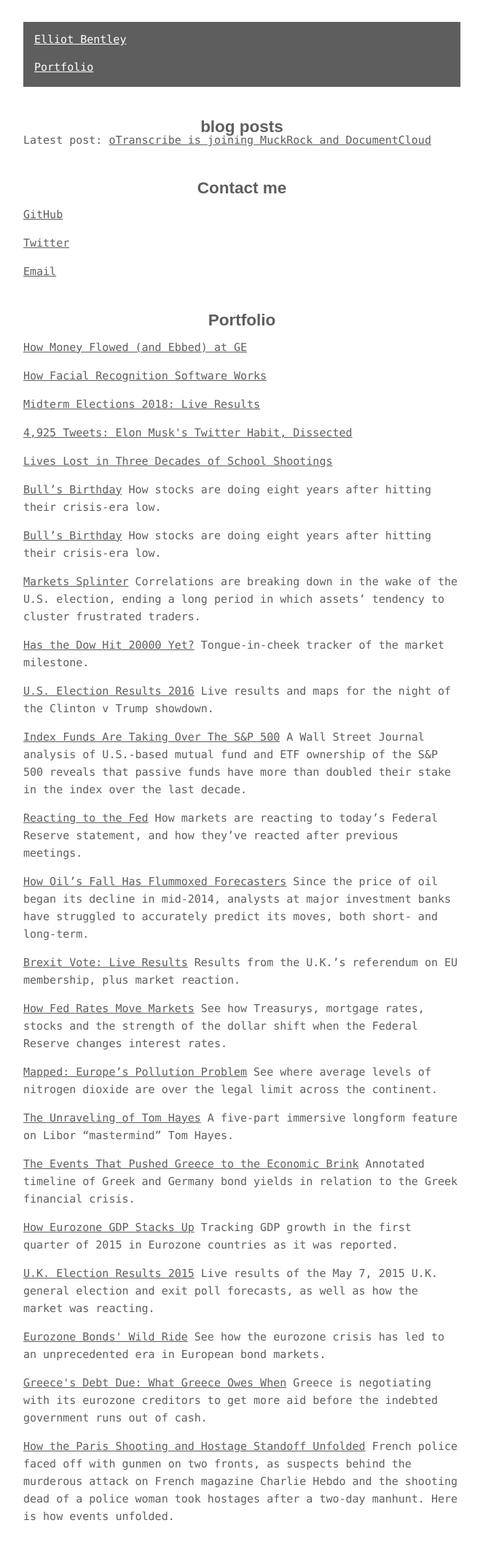
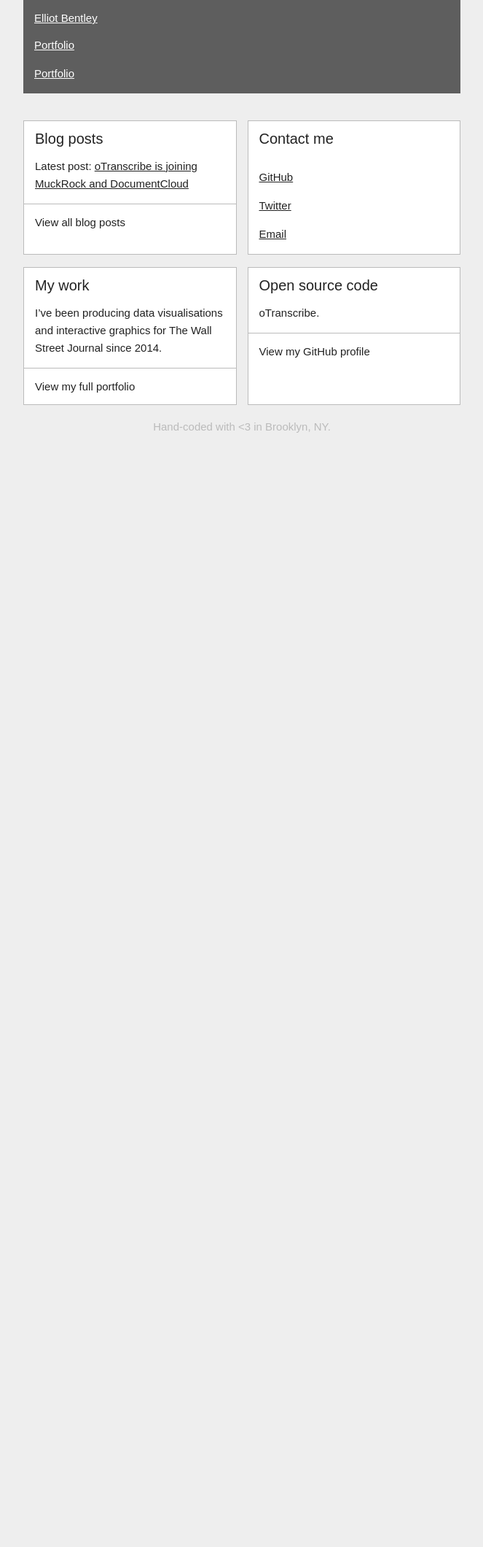
Before and after one commit to ejb/elliotbentley.com, a Jekyll site: the page built from index.html, in a window 1280 px wide. Shown: the whole page at 73% size, without its empty margins (308-971 px from the left). Built offline with Jekyll 4.4.1, drawn with Linux system fonts in a browser that asks for light colours; after the commit the page ends 900 px from its top, so only the background shows below that.

Commit message:
2019 redesign continues

```diff
--- a/_config.yml
+++ b/_config.yml
@@ -6,5 +6,5 @@
 markdown: kramdown
 kramdown:
   input: GFM
-gems:
+plugins:
 - jekyll-redirect-from
--- a/_data/portfolio.json
+++ b/_data/portfolio.json
@@ -1,19 +1,26 @@
 [
   {
     "title": "How Money Flowed (and Ebbed) at GE",
-    "url": "https://www.wsj.com/graphics/how-money-flowed-and-ebbed-at-ge/"
+    "url": "https://www.wsj.com/graphics/how-money-flowed-and-ebbed-at-ge/",
+    "description": "A giant, vertical streamograph rendered using D3.",
+    "major": true
+  },
+  {
+    "title": "Midterm Elections 2018: Live Results",
+    "url": "https://www.wsj.com/graphics/midterm-elections-2018-results/",
+    "description": "I led a team who worked on this results page, plus live graphics embedded within the WSJ homepage, app and election night liveblog. My biggest contribution to the codebase was the ‘Pachinko’, a novel data visualisation that uses animation in a fun way.",
+    "major": true
+  },
+  {
+    "title": "4,925 Tweets: Elon Musk's Twitter Habit, Dissected",
+    "url": "https://graphics.wsj.com/elon-musk-twitter-habit-analysis/",
+    "description": "Does what it says on the tin. I worked closely with Scott and Samarth to find the right format for their analysis. We settled on a trendy ‘tap story’ format with lot of charts and embedded tweets.",
+    "major": true
   },
   {
     "title": "How Facial Recognition Software Works",
-    "url": "https://www.wsj.com/graphics/how-facial-recognition-works/"
-  },
-  {
-    "title": "Midterm Elections 2018: Live Results",
-    "url": "https://www.wsj.com/graphics/midterm-elections-2018-results/"
-  },
-  {
-    "title": "4,925 Tweets: Elon Musk's Twitter Habit, Dissected",
-    "url": "https://graphics.wsj.com/elon-musk-twitter-habit-analysis/"
+    "url": "https://www.wsj.com/graphics/how-facial-recognition-works/",
+    "major": true
   },
   {
     "title": "Lives Lost in Three Decades of School Shootings",
--- a/_layouts/default.html
+++ b/_layouts/default.html
@@ -30,10 +30,10 @@
 
 
         <!-- Custom CSS -->
-        <link rel="stylesheet" href="{{ site.url }}/css/main.css">
+        <link rel="stylesheet" href="/css/main.css">
 
         <!-- syntax highlighting CSS -->
-        <link rel="stylesheet" href="{{ site.url }}/css/syntax.css">
+        <link rel="stylesheet" href="/css/syntax.css">
 
         <!-- Custom font -->
         <script src="//use.edgefonts.net/merriweather.js"></script>
@@ -55,6 +55,11 @@
                         Portfolio
                       </a>
                     </li>
+                    <li>
+                      <a href='#portfolio'>
+                        Portfolio
+                      </a>
+                    </li>
                   </ul>
                 </nav>
               {% else %}
@@ -65,7 +70,11 @@
 
             </div>
 
-                {{ content }}
+            {{ content }}
+
+            <footer>
+              Hand-coded with <3 in Brooklyn, NY.
+            </footer>
 
           </div> <!-- site -->
     </body>
--- a/css/main.css
+++ b/css/main.css
@@ -1,5 +1,6 @@
 /* Eric Meyer's Reset CSS v2.0 - http://cssreset.com */
 html,body,div,span,applet,object,iframe,h1,h2,h3,h4,h5,h6,p,blockquote,pre,a,abbr,acronym,address,big,cite,code,del,dfn,em,img,ins,kbd,q,s,samp,small,strike,strong,sub,tt,var,b,u,i,center,dl,dt,dd,ol,ul,li,fieldset,form,label,legend,table,caption,tbody,tfoot,thead,tr,th,td,article,aside,canvas,details,embed,figure,figcaption,footer,header,hgroup,menu,nav,output,ruby,section,summary,time,mark,audio,video{border:0;font-size:100%;font:inherit;vertical-align:baseline;margin:0;padding:0}article,aside,details,figcaption,figure,footer,header,hgroup,menu,nav,section{display:block}body{line-height:1}ul{list-style:none}blockquote,q{quotes:none}blockquote:before,blockquote:after,q:before,q:after{content:none}table{border-collapse:collapse;border-spacing:0}
+* {box-sizing: border-box;}
 
 /*****************************************************************************/
 /*
@@ -9,15 +10,14 @@
 
 
 body {
-  background-color: #FFF;
-  font-family: Menlo,Monaco,"Andale Mono","lucida console","Courier","Courier New",monospace;
+  background: #eee;
   text-align: left;
   font-size: 15px;
   line-height: 1.3em;
   max-width: 600px;
   margin: 0 auto;
-  padding: 2em 0;
-  color: rgb(94, 94, 94);
+  color: #222;
+  font-family: merriweather, sans-serif;
 }
 
 p,h1,li {
@@ -29,12 +29,6 @@
     font-weight: bold;
 }
 
-h2 {
-    margin-top: 2em;
-    font-weight: bold;
-    font-size: 1.5em;
-    text-align: center;
-}
 
 a {
     color: inherit;
@@ -73,16 +67,97 @@
 
 }
 
-img {
-    max-width: 100%;
-    margin: 0 auto;
-    display: block;
-}
 h1 {
     font-size: 1.5em;
 }
-h1, h2, #post p, #post li {
+
+.home {
+
+}
+
+.box-cont {
+  border-top: 1px solid #bbb;
+  border-bottom: 1px solid #bbb;
+  margin-top: 7.5px;
+  background: white;
+}
+
+.box-cont h2 {
+  padding: 15px 15px 0 15px;
+  margin: 0;
+}
+
+.box-cont p,
+.box-cont ul {
+  padding: 15px;
+  margin: 0;
+}
+
+.box-cont h2 {
+  font-size: 20px;
+}
+
+.full-width-link {
+  display: block;
+  border-top: 1px solid #bbb;
+  padding: 1em;
+  text-decoration: none;
+}
+
+.full-width-link small {
+  font-size: 80%;
+  color: #777;
+}
+
+footer {
+  padding: 20px 0;
+  text-align: center;
+  color: #bbb;
+}
+
+.screenshot-gallery {
+  overflow-x: scroll;
+  -webkit-overflow-scrolling: touch;
+  margin-bottom: 15px;
+  padding: 0 15px;
+  scroll-snap-type: x mandatory;
+/*  scroll-padding-left: 15px;*/
+}
+
+.screenshot-gallery-inner {
+  display: flex;
+  height: 60vh;
+  margin-right: 15px;
+  padding: 0 15px 0 0 !important;
+}
+
+.screenshot-gallery img {
+  height: 100%;
+  border: 1px solid #eee;
+  margin-right: 15px;
+  scroll-snap-align: center;
+}
+
+.screenshot-gallery .spacer {
+  width: 1px;
+  height: 20px;
+  flex-shrink: 0;
+}
+
+
+/*
+BLOG POSTS
+*/
+
+#post p, #post li {
     font-family: merriweather, sans-serif;
+}
+
+#post h2 {
+    margin-top: 2em;
+    font-weight: bold;
+    font-size: 1.5em;
+    text-align: center;
 }
 
 #post ul {
@@ -127,11 +202,22 @@
     padding-left: 10px;
 }
 
-@media (max-width: 600px) {
-    body {
-        width: auto;
-        padding: 1em;
-/*        font-size: 12px;*/
-    }
+#post img {
+    max-width: 100%;
+    margin: 0 auto;
+    display: block;
+}
+
+@media (min-width: 600px) {
+  .home {
+    display: grid;
+    grid-template-columns: 1fr 1fr;
+    grid-column-gap: 15px;
+    grid-row-gap: 10px;
+  }
+  .box-cont {
+    border: 1px solid #bbb;
+  }
+
 
 }
--- a/index.html
+++ b/index.html
@@ -5,17 +5,18 @@
 
 <div class="home">
 
-  <section>
-    <h2>blog posts</h2>
-    <div>
+  <section class="box-cont">
+    <h2>Blog posts</h2>
+    <p>
       Latest post:
       <a href="{{ site.posts[0].url }}">
         {{ site.posts[0].title }}
       </a>
-    </div>
+    </p>
+    <a class="full-width-link" href="./blog.html">View all blog posts</a>
   </section>
 
-  <section id="contact">
+  <section class="box-cont">
     <h2>Contact me</h2>
     <ul>
       <li><a href="https://github.com/ejb">GitHub</a></li>
@@ -24,16 +25,16 @@
     </ul>
   </section>
 
-  <section id="portfolio">
-    <h2>Portfolio</h2>
-    <ul>
-    {% for piece in site.data.portfolio %}
-      <li>
-        <a href="{{piece.url}}">{{ piece.title }}</a> {{piece.description}}
-      </li>
-    {% endfor %}
-    </ul>
+  <section class="box-cont">
+    <h2>My work</h2>
+    <p>I’ve been producing data visualisations and interactive graphics for The Wall Street Journal since 2014.</p>
+    <a class="full-width-link" href="./portfolio.html">View my full portfolio</a>
+  </section>
 
+  <section class="box-cont">
+    <h2>Open source code</h2>
+    <p>oTranscribe.</p>
+    <a class="full-width-link" href="https://github.com/ejb">View my GitHub profile</a>
   </section>
 
 
--- /dev/null
+++ b/portfolio.html
@@ -0,0 +1,42 @@
+---
+layout: default
+title: Elliot Bentley
+---
+
+<div class="">
+
+  <h2>Portfolio</h2>
+
+
+  {% assign major_works = site.data.portfolio | where_exp: "item", "item.major == true" %}
+  {% assign minor_works = site.data.portfolio | where_exp: "item", "item.major != true" %}
+
+  {% for piece in major_works %}
+  <section class="box-cont">
+    <h2 >{{ piece.title }}</h2>
+    <p>{{piece.description}}</p>
+    <div class="screenshot-gallery">
+      <ul class="screenshot-gallery-inner">
+        <img src="/assets/portfolio/ge-1.png">
+        <img src="/assets/portfolio/ge-1.png">
+        <img src="/assets/portfolio/ge-1.png">
+        <div class="spacer"></div>
+      </ul>
+    </div>
+    <a href="{{piece.url}}" class="full-width-link">View on WSJ.com <small>(may require subscription)</small></a>
+  </section>
+  {% endfor %}
+
+
+  <section class="box-cont">
+    <ul>
+    {% for piece in minor_works %}
+      <li>
+        <a href="{{piece.url}}">{{ piece.title }}</a> {{piece.description}}
+      </li>
+    {% endfor %}
+    </ul>
+  </section>
+
+
+</div>
```
Also changed, not shown: Readme.md, assets/portfolio/ge-1.png (added).
